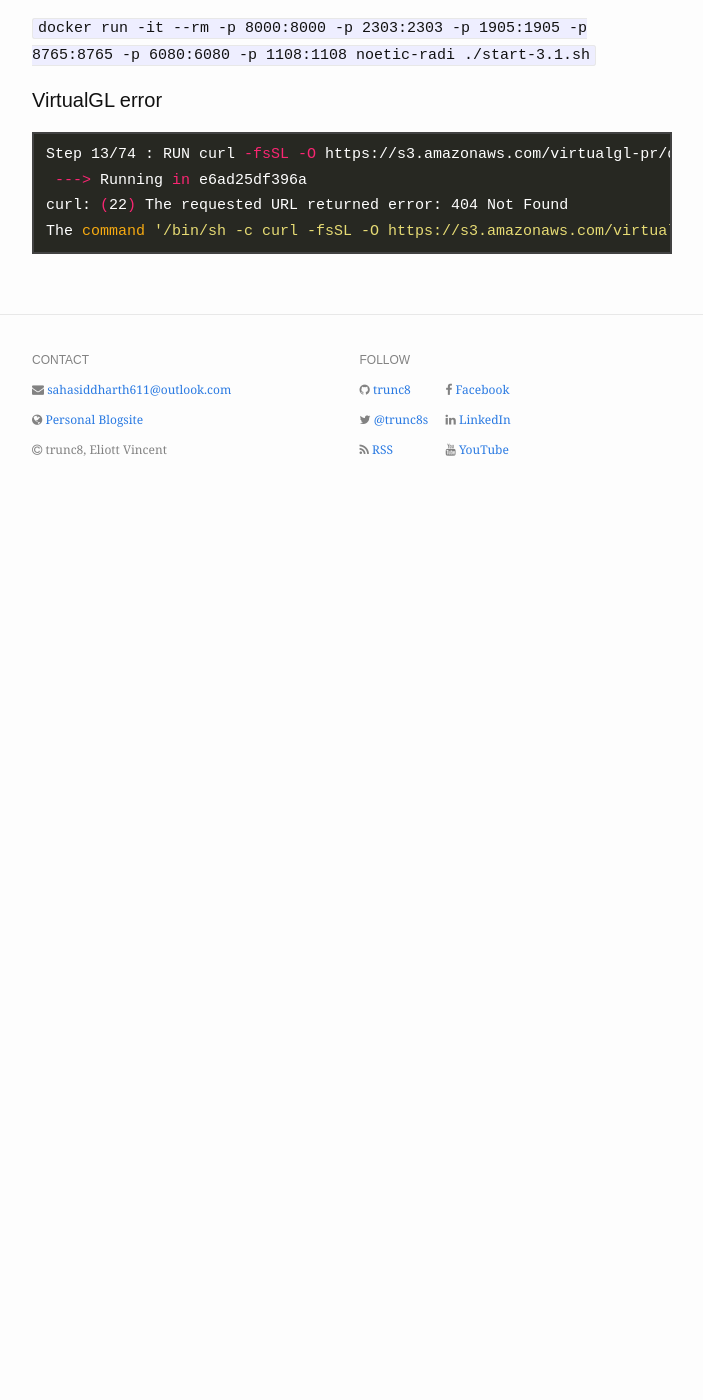
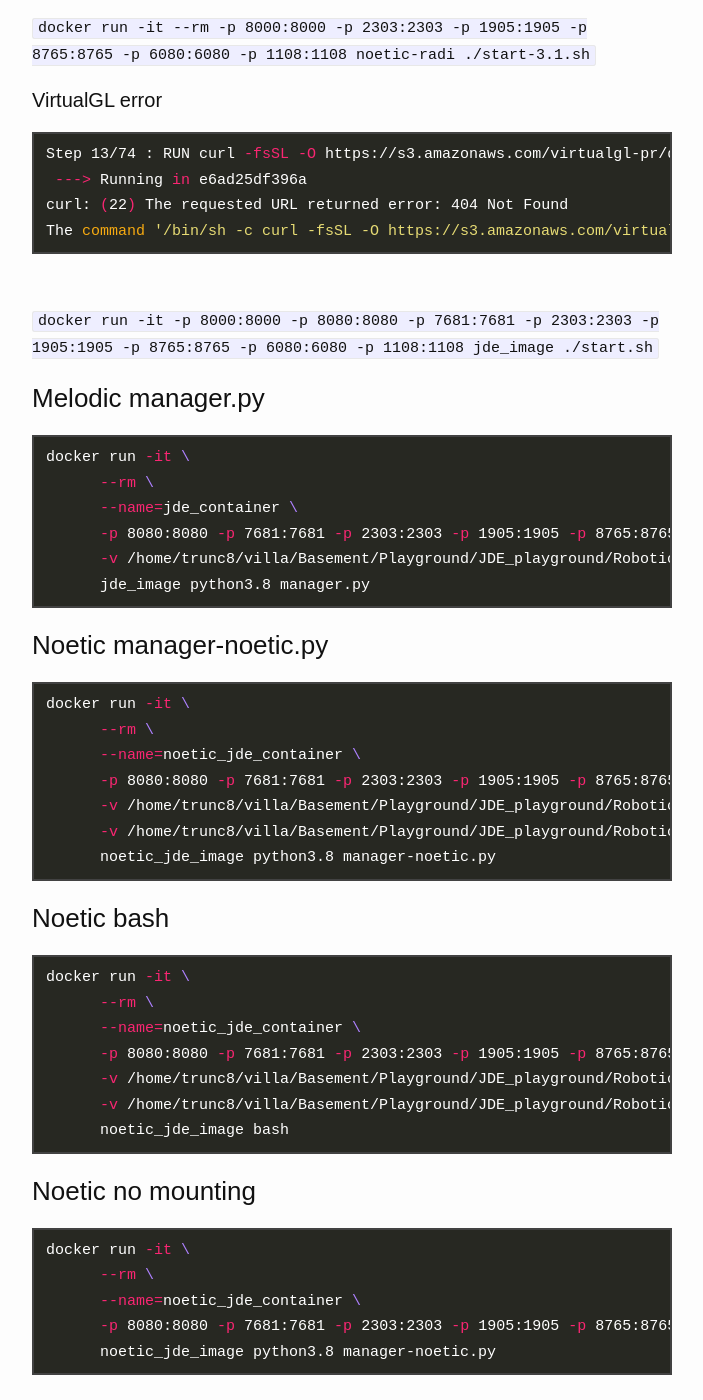
Before and after one commit to TheRoboticsClub/gsoc2021-Siddharth_Saha, a Jekyll site: the page built from docs/_posts/scribbles/2021-05-17-roughwork.md, in a window 1280 px wide and 1400 px high, scrolled down 2543 px. Shown: the whole window, without its empty margins (288-991 px from the left). Built offline with Jekyll 4.4.1, drawn with Linux system fonts in a browser that asks for light colours; nearby versions of some CDN libraries; before the commit the page ends 3053 px from its top, so only the background shows below that; some of the changed text lies outside the part shown.

Commit message:
Updated roughwork

````diff
--- a/docs/_posts/scribbles/2021-05-17-roughwork.md
+++ b/docs/_posts/scribbles/2021-05-17-roughwork.md
@@ -86,3 +86,157 @@
 curl: (22) The requested URL returned error: 404 Not Found
 The command '/bin/sh -c curl -fsSL -O https://s3.amazonaws.com/virtualgl-pr/dev/linux/virtualgl_${VIRTUALGL_VERSION}_amd64.deb &&     curl -fsSL -O https://s3.amazonaws.com/virtualgl-pr/dev/linux/virtualgl32_${VIRTUALGL_VERSION}_amd64.deb &&     apt-get update && apt-get install -y --no-install-recommends ./virtualgl_${VIRTUALGL_VERSION}_amd64.deb ./virtualgl32_${VIRTUALGL_VERSION}_amd64.deb &&     rm virtualgl_${VIRTUALGL_VERSION}_amd64.deb virtualgl32_${VIRTUALGL_VERSION}_amd64.deb &&     chmod u+s /usr/lib/libvglfaker.so &&     chmod u+s /usr/lib/libdlfaker.so &&     chmod u+s /usr/lib32/libvglfaker.so &&     chmod u+s /usr/lib32/libdlfaker.so &&     chmod u+s /usr/lib/i386-linux-gnu/libvglfaker.so &&     chmod u+s /usr/lib/i386-linux-gnu/libdlfaker.so &&     curl -fsSL -O https://s3.amazonaws.com/turbovnc-pr/dev/linux/turbovnc_${TURBOVNC_VERSION}_amd64.deb &&     apt-get update && apt-get install -y --no-install-recommends ./turbovnc_${TURBOVNC_VERSION}_amd64.deb &&     rm turbovnc_${TURBOVNC_VERSION}_amd64.deb &&     rm -rf /var/lib/apt/lists/* &&     echo -e "no-remote-connections\nno-httpd\nno-x11-tcp-connections\nno-pam-sessions\npermitted-security-types = None, VNC, otp" > /etc/turbovncserver-security.conf' returned a non-zero code: 22
 ```
+
+<br/>
+
+`docker run -it -p 8000:8000 -p 8080:8080 -p 7681:7681 -p 2303:2303 -p 1905:1905 -p 8765:8765 -p 6080:6080 -p 1108:1108 jde_image ./start.sh`
+
+
+### Melodic manager.py
+```sh
+docker run -it \
+      --rm \
+      --name=jde_container \
+      -p 8080:8080 -p 7681:7681 -p 2303:2303 -p 1905:1905 -p 8765:8765 -p 6080:6080 -p 1108:1108 \
+      -v /home/trunc8/villa/Basement/Playground/JDE_playground/RoboticsAcademy:/RoboticsAcademy \
+      jde_image python3.8 manager.py
+```
+
+### Noetic manager-noetic.py
+```sh
+docker run -it \
+      --rm \
+      --name=noetic_jde_container \
+      -p 8080:8080 -p 7681:7681 -p 2303:2303 -p 1905:1905 -p 8765:8765 -p 6080:6080 -p 1108:1108 \
+      -v /home/trunc8/villa/Basement/Playground/JDE_playground/RoboticsAcademy:/RoboticsAcademy \
+      -v /home/trunc8/villa/Basement/Playground/JDE_playground/RoboticsAcademy/scripts/manager-noetic.py:/manager-noetic.py \
+      noetic_jde_image python3.8 manager-noetic.py
+```
+
+### Noetic bash
+```sh
+docker run -it \
+      --rm \
+      --name=noetic_jde_container \
+      -p 8080:8080 -p 7681:7681 -p 2303:2303 -p 1905:1905 -p 8765:8765 -p 6080:6080 -p 1108:1108 \
+      -v /home/trunc8/villa/Basement/Playground/JDE_playground/RoboticsAcademy:/RoboticsAcademy \
+      -v /home/trunc8/villa/Basement/Playground/JDE_playground/RoboticsAcademy/scripts/manager-noetic.py:/manager-noetic.py \
+      noetic_jde_image bash
+```
+
+### Noetic no mounting
+```sh
+docker run -it \
+      --rm \
+      --name=noetic_jde_container \
+      -p 8080:8080 -p 7681:7681 -p 2303:2303 -p 1905:1905 -p 8765:8765 -p 6080:6080 -p 1108:1108 \
+      noetic_jde_image python3.8 manager-noetic.py
+```
+
+### Noetic RADI 3.1.0 (with mounting)
+```sh
+docker run -it \
+      --rm \
+      -p 8000:8000 -p 2303:2303 -p 1905:1905 -p 8765:8765 -p 6080:6080 -p 1108:1108 \
+      -v /home/trunc8/villa/Basement/Playground/JDE_playground/myRoboticsAcademy/exercises/static/exercises/follow_line:/RoboticsAcademy/exercises/follow_line \
+      -v /home/trunc8/villa/Basement/Playground/JDE_playground/myRoboticsAcademy/exercises/templates:/RoboticsAcademy/exercises/templates \
+      -v /home/trunc8/villa/Basement/Playground/JDE_playground/myRoboticsAcademy/scripts/manager-3.1.py:/manager-3.1.py \
+      noetic-radi ./start-3.1.sh
+```
+
+### Noetic RADI 3.1.0 (no mounting)
+```sh
+docker run -it \
+      --rm \
+      -p 8000:8000 -p 2303:2303 -p 1905:1905 -p 8765:8765 -p 6080:6080 -p 1108:1108 \
+      noetic-radi ./start-3.1.sh
+
+```
+
+### Foxy (with mounting)
+```sh
+docker run -it \
+      --rm \
+      --name foxy_radi_container \
+      -v /home/trunc8/villa/Basement/Playground/JDE_playground/myRoboticsAcademy:/RoboticsAcademy \
+      -p 8000:8000 -p 2303:2303 -p 1905:1905 -p 8765:8765 -p 6080:6080 -p 1108:1108 \
+      foxy-radi bash
+```
+
+### Foxy (with privileged)
+```sh
+docker run -it \
+      --rm \
+      --net=host \
+      --privileged \
+      --name foxy_radi_container \
+      --gpus all \
+      -e DISPLAY \
+      -e XAUTHORITY=/tmp/.Xauthority \
+      -v ${XAUTHORITY}:/tmp/.Xauthority \
+      -v /tmp/.X11-unix:/tmp/.X11-unix \
+      -v /home/trunc8/villa/Basement/Playground/JDE_playground/myRoboticsAcademy:/RoboticsAcademy \
+      -v /home/trunc8/villa/Basement/Playground/JDE_playground/.gazebo:/root/.gazebo \
+      -p 8000:8000 -p 2303:2303 -p 1905:1905 -p 8765:8765 -p 6080:6080 -p 1108:1108 \
+      foxy-radi bash
+
+
+cd /RoboticsAcademy/scripts && ./start.sh
+
+
+```
+
+### Developer's commands (Antequated)
+```sh
+docker run -it \
+      --rm \
+      --name=noetic_jde_container \
+      -p 8080:8080 -p 7681:7681 -p 2303:2303 -p 1905:1905 -p 8765:8765 -p 6080:6080 -p 1108:1108 \
+      -v /home/trunc8/villa/Basement/Playground/JDE_playground/RoboticsAcademy:/RoboticsAcademy \
+      -v /home/trunc8/villa/Basement/Playground/JDE_playground/RoboticsAcademy/scripts/manager-noetic.py:/manager-noetic.py \
+      noetic_jde_image bash
+docker exec -it noetic_jde_container bash
+
+```
+
+#### xserver_cmd
+```sh
+/usr/bin/Xorg -noreset +extension GLX +extension RANDR +extension RENDER -logfile ./xdummy.log -config ./xorg.conf :0
+```
+
+#### console_xserver_cmd
+```sh
+/usr/bin/Xorg -noreset +extension GLX +extension RANDR +extension RENDER -logfile ./console_xdummy.log -config ./xorg.conf :1
+```
+
+#### host_cmd
+```sh
+python3 /RoboticsAcademy/exercises/follow_line/web-template/exercise-noetic.py 0.0.0.0
+```
+
+#### roslaunch_cmd
+```sh
+/opt/ros/noetic/bin/roslaunch ./RoboticsAcademy/exercises/follow_line/web-template/launch/simple_line_follower_ros_headless.launch
+```
+
+#### start_vnc (for gzclient)
+```sh
+x11vnc -display :0 -nopw -forever -xkb -bg -rfbport 5900
+/noVNC/utils/launch.sh --listen 6080 --vnc localhost:5900
+```
+
+#### start_vnc (for console)
+```sh
+x11vnc -display :1 -nopw -forever -xkb -bg -rfbport 5901
+/noVNC/utils/launch.sh --listen 1108 --vnc localhost:5901
+```
+
+#### start_gzclient
+```sh
+export DISPLAY=:0; gzclient --verbose
+```
+
+#### start_console
+```sh
+export DISPLAY=:1; xterm -geometry 400x400 -fa 'Monospace' -fs 10 -bg black -fg white
+```
````
